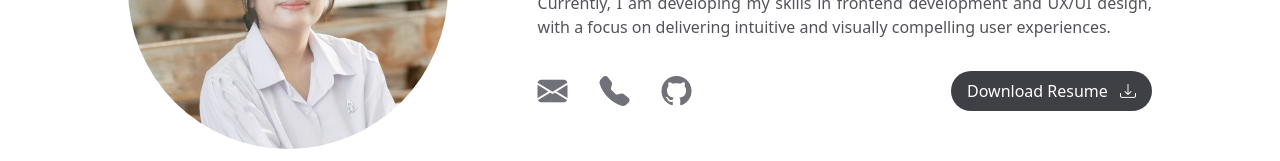
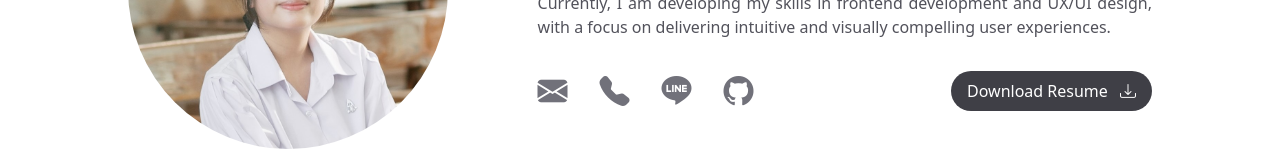
Before and after one commit to yosita-rd/yosita-portfolio, a Next.js app: page / in a window 1280 px wide. Shown: the part 299-460 px from the top of the page. Built offline with nearby package versions, Linux system fonts and the light colour scheme.

Commit message:
add line to about me section

```diff
--- a/src/app/page.tsx
+++ b/src/app/page.tsx
@@ -63,6 +63,9 @@ export default function Home() {
               <Link href={`callto:0850936599`} passHref>
                 <i className='bi bi-telephone-fill text-zinc-500 hover:text-zinc-700 text-xl md:text-3xl'></i>
               </Link>
+              <Link href={`https://line.me/ti/p/kCRvPO9V9c`} passHref>
+                <i className='bi bi-line text-zinc-500 hover:text-zinc-700 text-xl md:text-3xl'></i>
+              </Link>
               <Link href={`https://github.com/yosita-rd`} passHref>
                 <i className='bi bi-github text-zinc-500 hover:text-zinc-700 text-xl md:text-3xl'></i>
               </Link>
```
